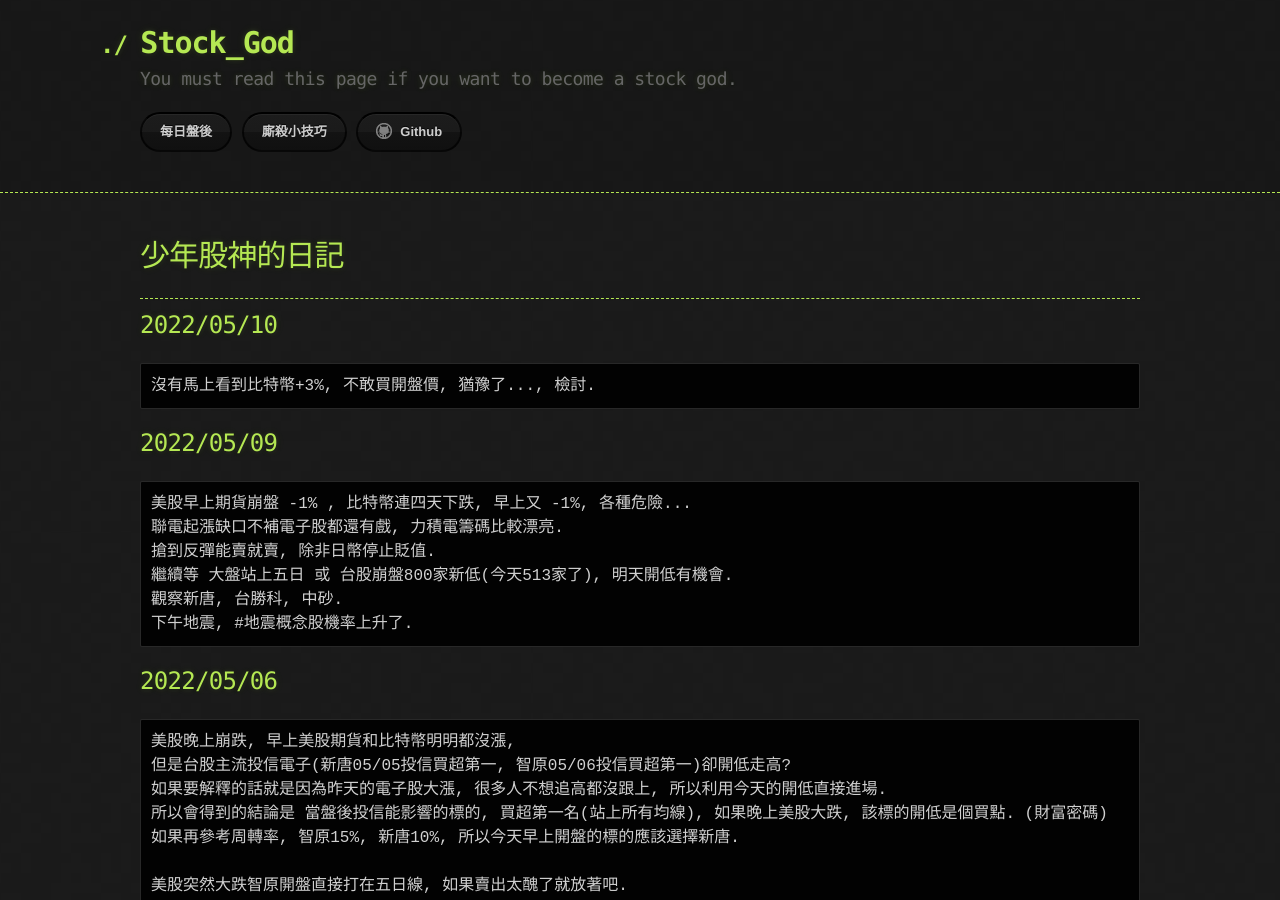
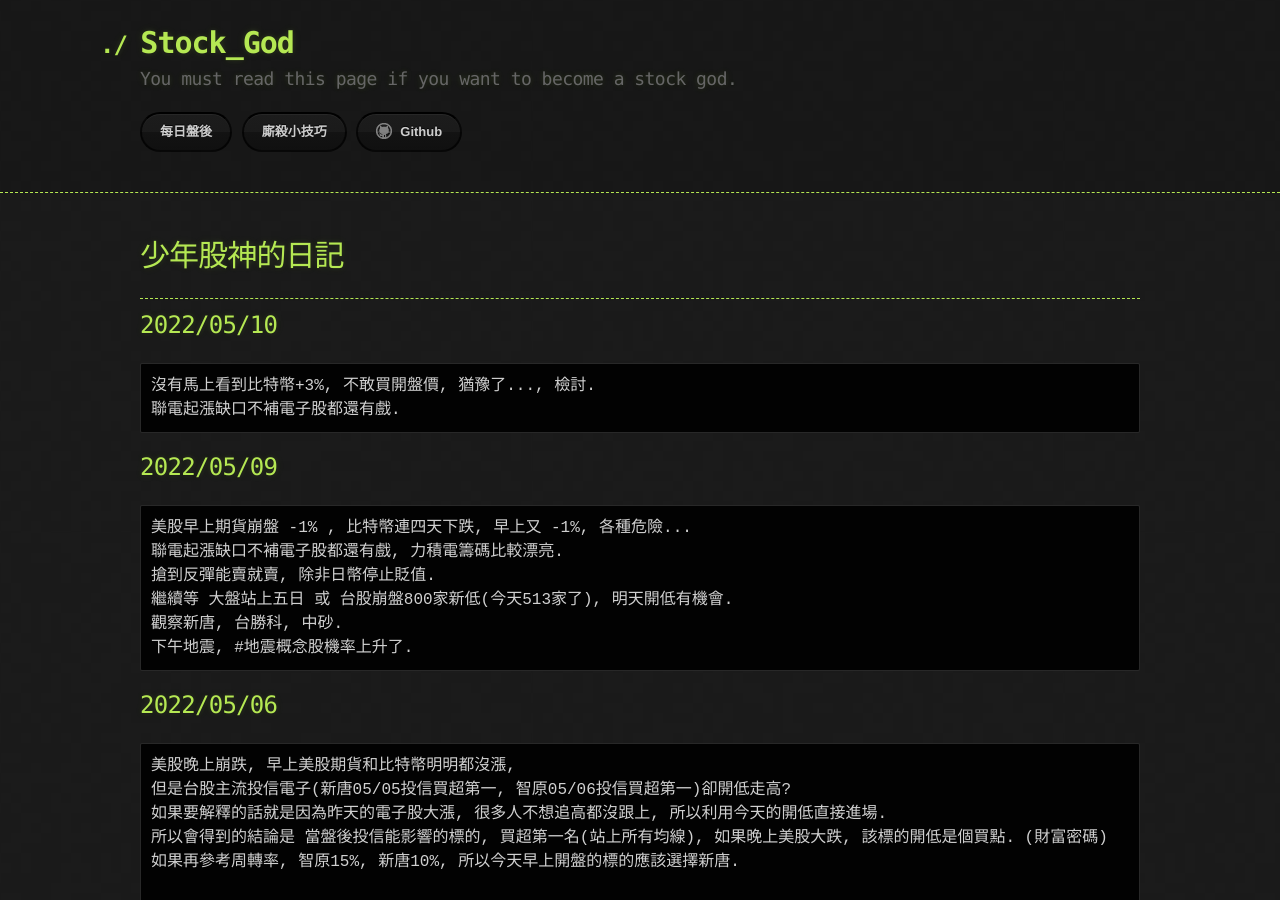
Before and after one commit to lepg5487/Stock_God, a Jekyll site: the page built from index.md, in a window 1280 px wide and 900 px high. Built offline with Jekyll 4.4.1, drawn with Linux system fonts in a browser that asks for light colours; our own code applies the rules of GitHub Pages for plain Markdown files.

Commit message:
Update index.md

````diff
--- a/index.md
+++ b/index.md
@@ -9,6 +9,7 @@ layout: testlayouts
 ## 2022/05/10
 ```
 沒有馬上看到比特幣+3%, 不敢買開盤價, 猶豫了..., 檢討.
+聯電起漲缺口不補電子股都還有戲.
 ```
 
 ## 2022/05/09
````
